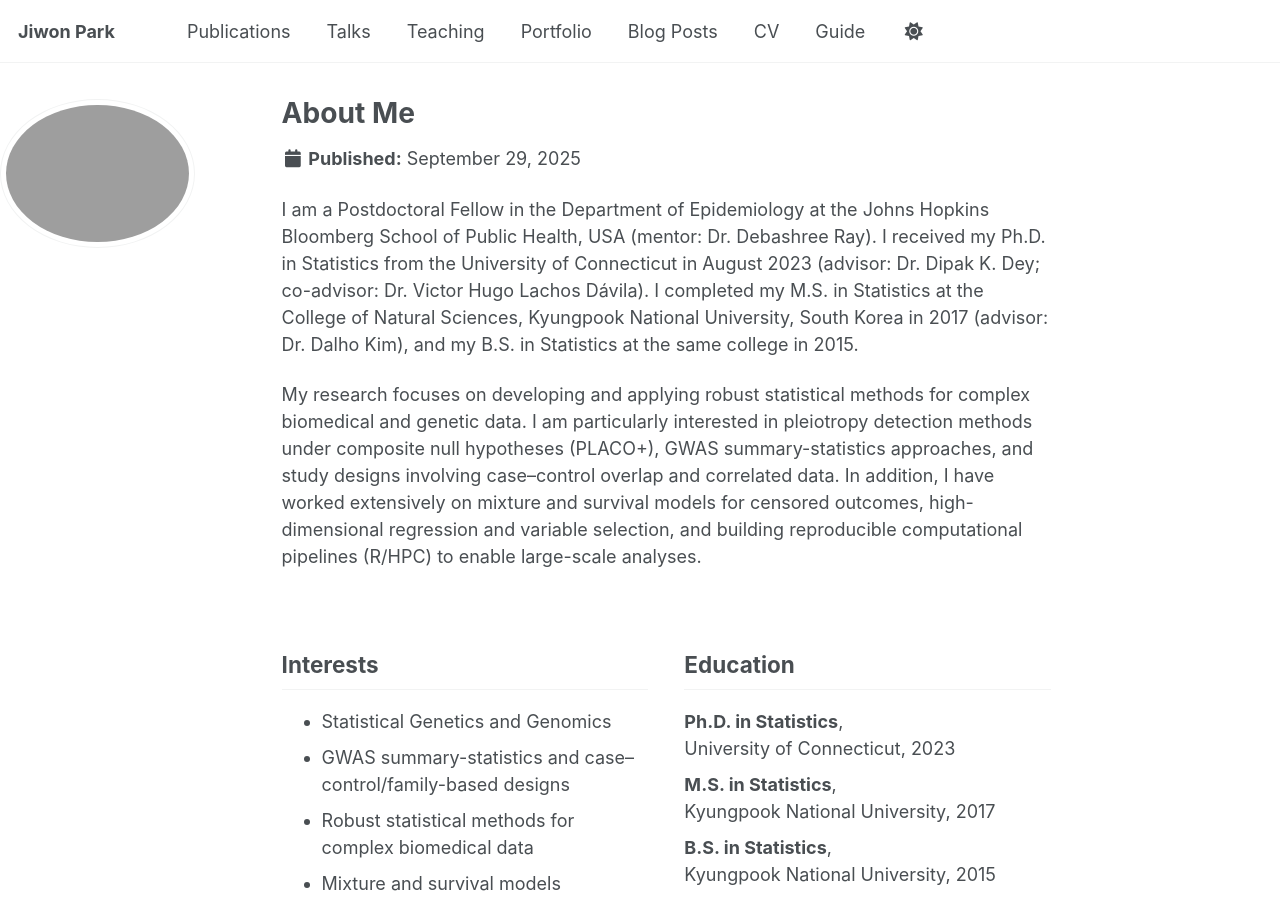
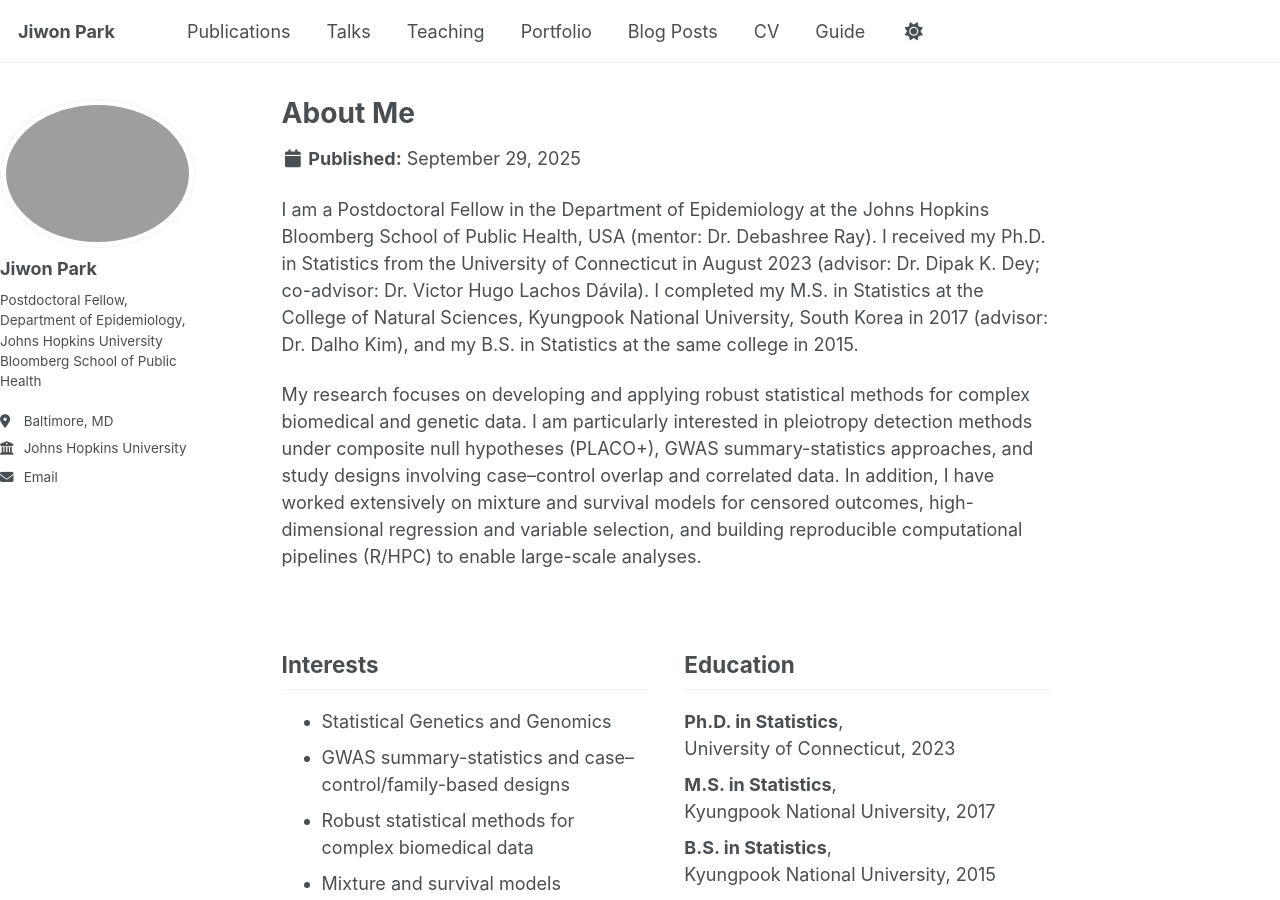
Before and after one commit to JiwonPark41/JiwonPark41.github.io, a Jekyll site: the page built from _pages/about.md, in a window 1280 px wide and 900 px high. Built offline with Jekyll 4.4.1, drawn with Linux system fonts in a browser that asks for light colours; a script that is not in the unit is left out.

Commit message:
Update authors.yml

```diff
--- a/_data/authors.yml
+++ b/_data/authors.yml
@@ -1,6 +1,6 @@
 # Authors
 
-  jiwon:
+Jiwon Park:
   name: "Jiwon Park"
   avatar: "profile_1.png"
   bio: "Postdoctoral Fellow, Department of Epidemiology, Johns Hopkins University Bloomberg School of Public Health"
```
